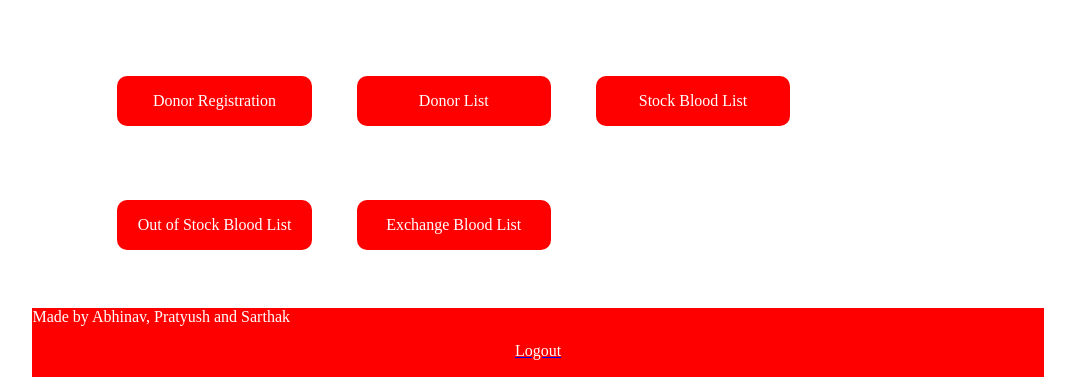
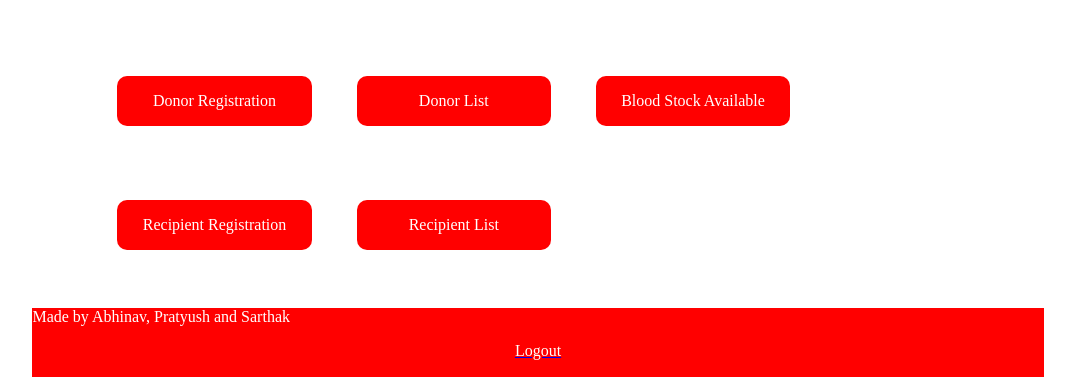
Before and after one commit to pratyushjain99/DBMS-for-Blood-Bank, a PHP site: page /admin-home.php in a window 1280 px wide. Shown: the part 159-536 px from the top of the page, without its empty margins (102-1177 px from the left). Run offline with PHP 8.4, Linux system fonts and the light colour scheme.

Commit message:
Add files via upload

```diff
--- a/admin-home.php
+++ b/admin-home.php
@@ -18,11 +18,13 @@ include('connection.php')
             <ul>
                 <li><a href="donor-red.php">Donor Registration</a></li>
                 <li><a href="donor-list.php">Donor List</a></li>
-                <li><a href="stock-blood-list.php">Stock Blood List</a></li>
+                <li><a href="stock-blood-list.php">Blood Stock Available</a></li>
             </ul><br><br><br><br><br><br>
             <ul>
-                 <li><a href="#">Out of Stock Blood List</a></li>
-                 <li><a href="exchange-blood-list.php">Exchange Blood List</a></li>
+
+                 <li><a href="exchange-blood-list.php">Recipient Registration</a></li>
+                <li><a href="Recipient-list.php">Recipient List</a></li>
+
 
             </ul>
         </div>
```
